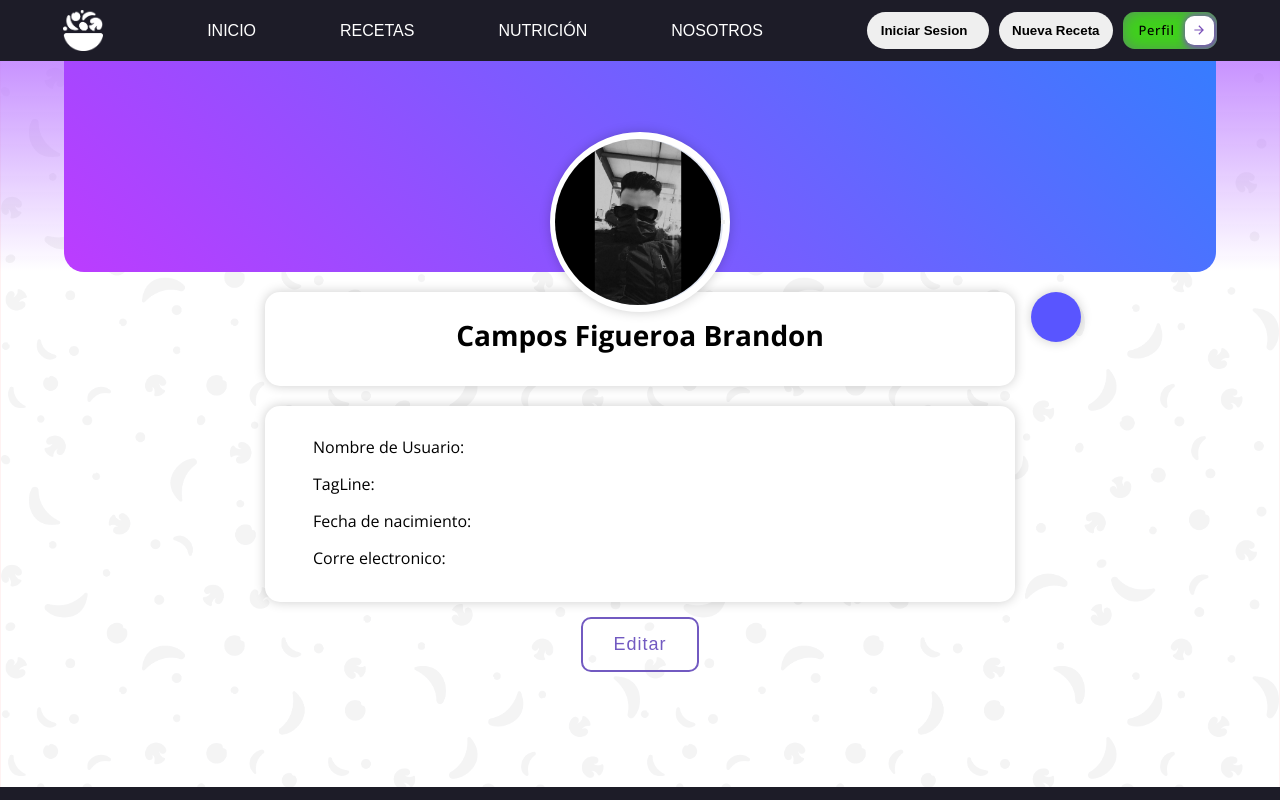
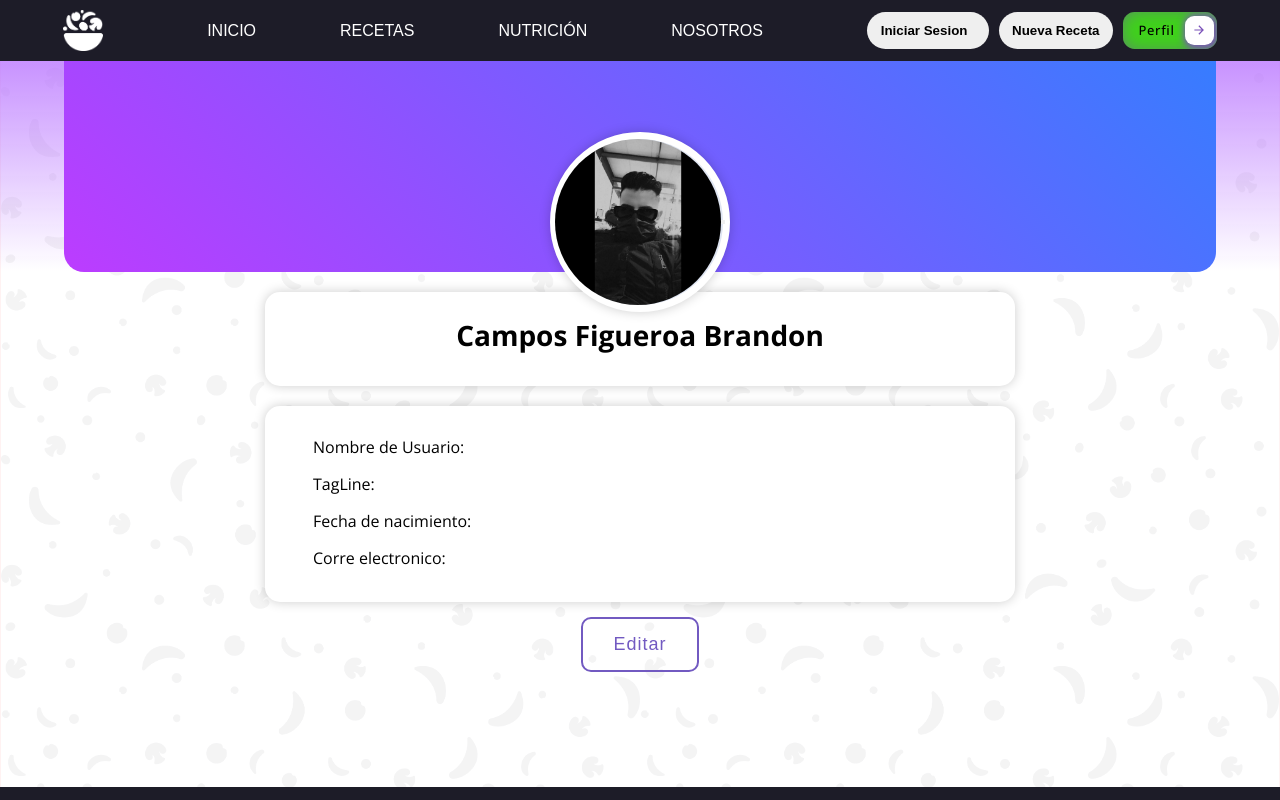
Before and after one commit to iDylaan/easy-eats-app, a Vue app in the folder client/easy-eats/: page /detallesPerfil in a window 1280 px wide. Built offline with nearby package versions, Linux system fonts and the light colour scheme.

Commit message:
Eliminacion de redes sosciales en perfil de usuario

```diff
--- a/client/easy-eats/src/views/perfil/DetallesView.vue
+++ b/client/easy-eats/src/views/perfil/DetallesView.vue
@@ -32,9 +32,9 @@
                     <li><i class="icono fas fa-building"></i> Corre electronico:</li>
                 </ul>
             </div>
-            <div class="redes-sociales">
+            <!-- <div class="redes-sociales">
                 <a href="" class="boton-redes facebook fab fa-facebook-f"><i class="icon-facebook"></i></a>
-            </div>
+            </div> -->
         </div>
         <div class="boton">
         <button @click="fromPerfil"> Editar
```
